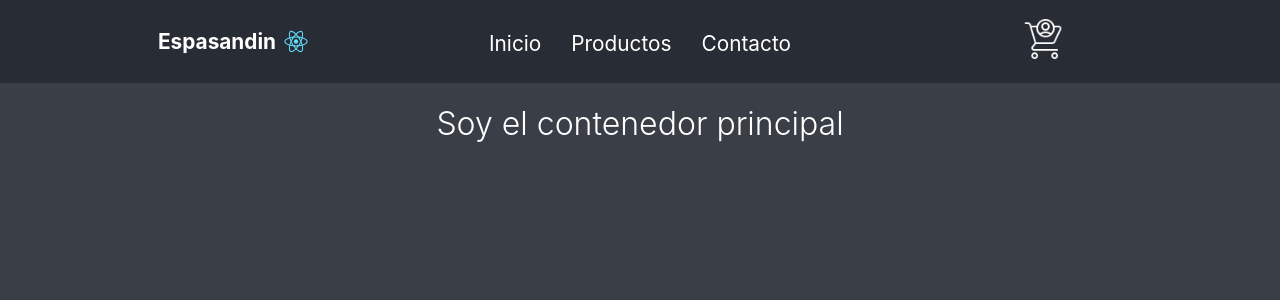
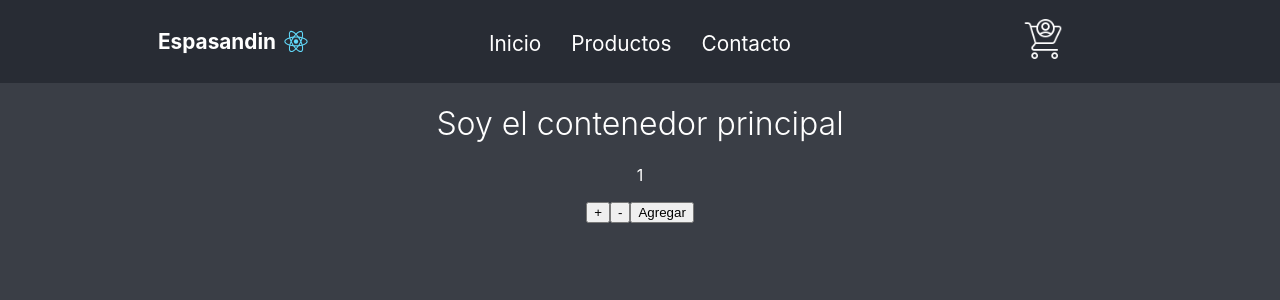
Before and after one commit to julianespa/clase_2_react, a React (Create React App) app in the folder ecommerce-espasandin/: page / in a window 1280 px wide. Shown: the top 300 px of the page. Built offline with nearby package versions, Linux system fonts and the light colour scheme.

Commit message:
contador

```diff
--- /dev/null
+++ b/ecommerce-espasandin/src/components/ItemCount.js
@@ -0,0 +1,34 @@
+import React, { useState} from 'react'
+
+const ItemCount = ({stock, inicial}) => {
+    let [count, setCount] = useState(inicial);
+
+
+    const add = () => {
+        if (count < stock) {
+            setCount(count+1)
+            console.log(count)
+        }
+    }
+
+    const substract = () => {
+        if (count > inicial) {
+            setCount(count-1)
+            console.log(count)
+        }
+    }
+
+    const agregar = () => {
+        console.log (`agregaste ${count} items`)
+    }
+    return (
+        <div>
+            <p>{count}</p>
+            <button onClick={add}>+</button>
+            <button onClick={substract}>-</button>
+            <button onClick={agregar}>Agregar</button>
+        </div>
+    )
+}
+
+export default ItemCount
--- a/ecommerce-espasandin/src/components/ItemListContainer.js
+++ b/ecommerce-espasandin/src/components/ItemListContainer.js
@@ -1,9 +1,11 @@
 import React from 'react'
+import ItemCount from './ItemCount'
 
 const ItemListContainer = ({saludo}) => {
     return (
         <div className="cuerpo">
             <h1> {saludo} </h1>
+            <ItemCount stock="5" inicial="1" />
         </div>
     )
 }
```
